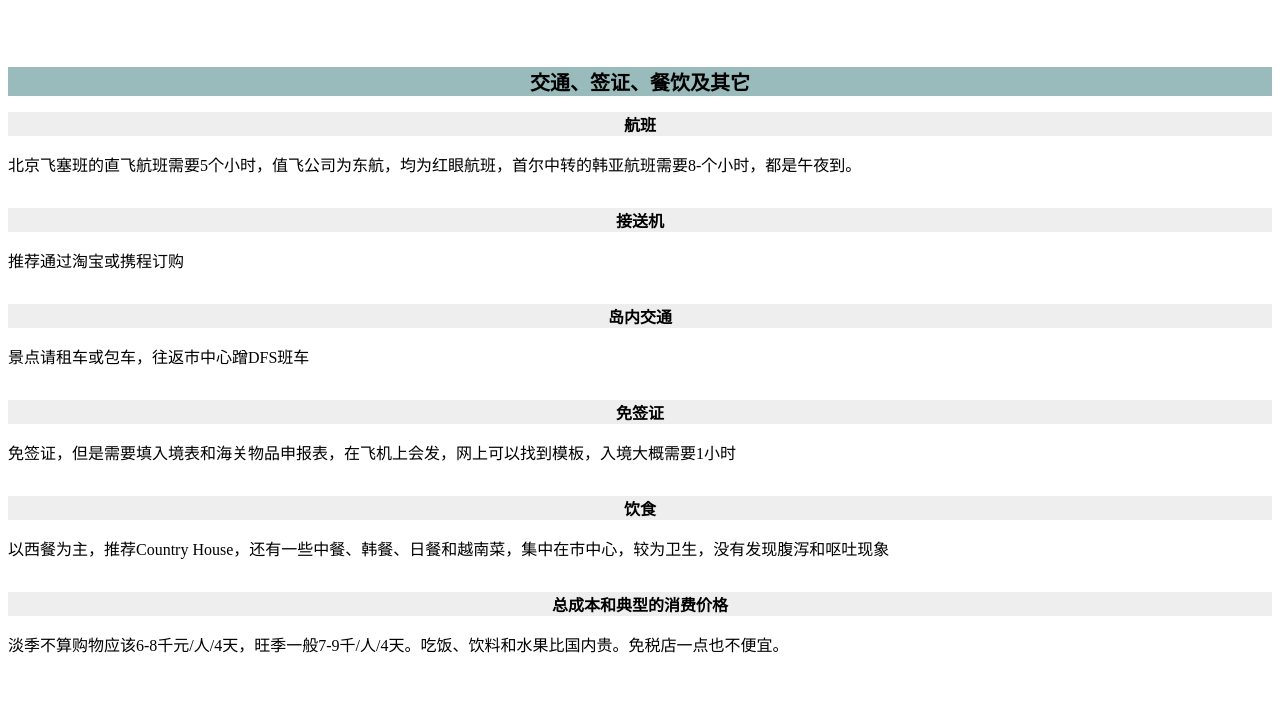
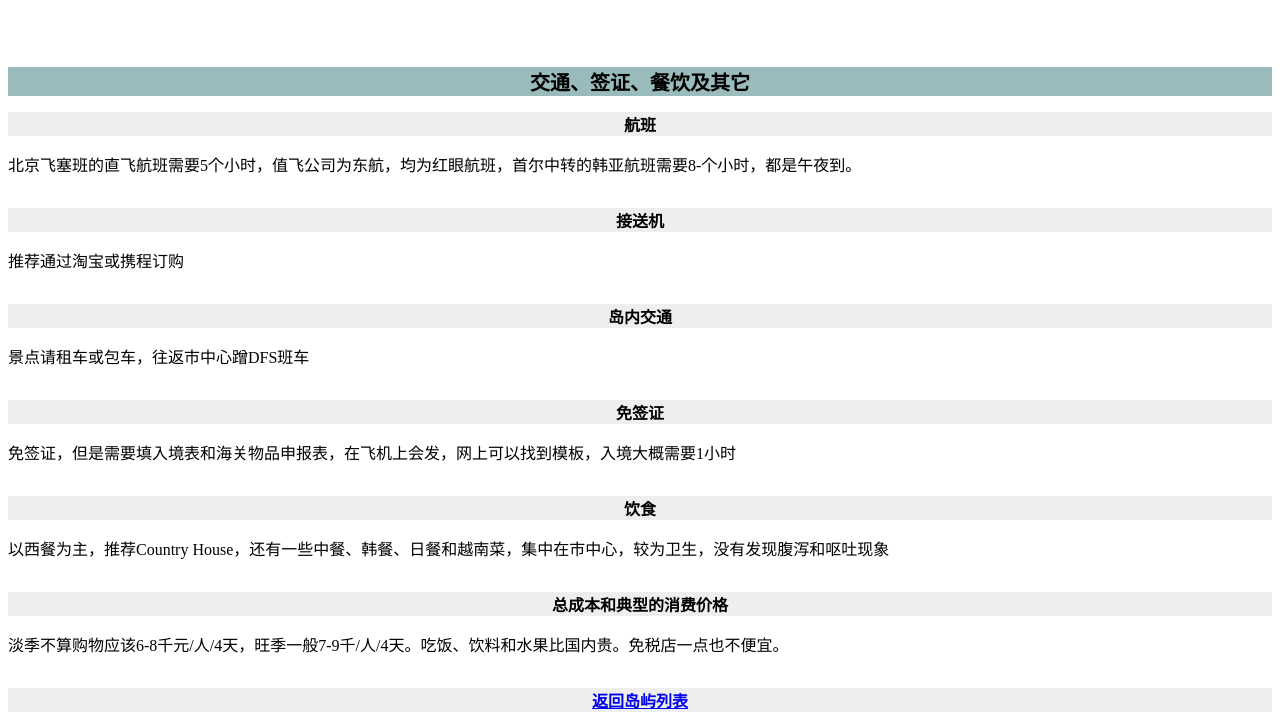
Before and after one commit to hbdhj/hbdhj.github.io, a plain HTML site: page hobbies/travels/overseas/islands/a1/saipan.html in a window 1280 px wide. Shown: the part 7896-8616 px from the top of the page. Before the commit the page ends 8576 px from the top, so only its background shows below. Drawn offline with Linux system fonts and the light colour scheme.

Commit message:
back link

```diff
--- a/hobbies/travels/overseas/islands/a1/saipan.html
+++ b/hobbies/travels/overseas/islands/a1/saipan.html
@@ -185,5 +185,6 @@
 <div class="text">
 <p>淡季不算购物应该6-8千元/人/4天，旺季一般7-9千/人/4天。吃饭、饮料和水果比国内贵。免税店一点也不便宜。</p>
 </div>
+<div class="mini_bar"><h3><a href="../index.html">返回岛屿列表</a></h3></div>
 </body>
 </html>
```
Also changed, not shown: hobbies/travels/overseas/islands/jeju/jejudo.html (+1 -0 lines), hobbies/travels/overseas/islands/maledive/maledive.html (+1 -0 lines), hobbies/travels/overseas/islands/phuket/phuket.html (+1 -0 lines), hobbies/travels/overseas/islands/saipan/saipan.html (+1 -0 lines), hobbies/travels/overseas/islands/santorini/santorini.html (+1 -0 lines), hobbies/travels/overseas/islands/singapore/singapore.html (+1 -0 lines).
